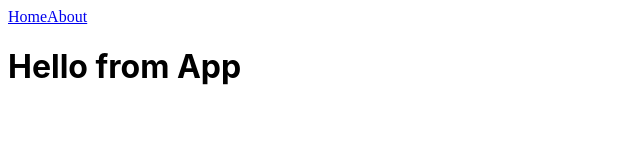
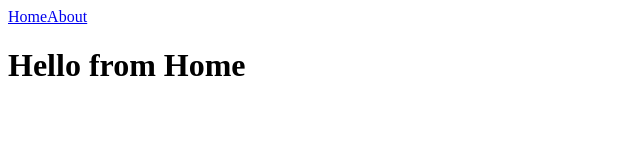
Before and after one commit to kmakai/Odin-Shopping-Cart, a React (Create React App) app: page / in a window 1280 px wide. Shown: the top 160 px of the page, without its empty margins (0-640 px from the left). Built offline with nearby package versions, Linux system fonts and the light colour scheme.

Commit message:
1 file modified, 1 added, 1 deleted

```diff
--- a/src/App.js
+++ /dev/null
@@ -1,10 +0,0 @@
-import React from 'react';
-import './style.css';
-
-export default function App() {
-  return (
-    <div>
-      <h1>Hello from App</h1>
-    </div>
-  );
-}
--- a/src/RouteSwitch.js
+++ b/src/RouteSwitch.js
@@ -1,6 +1,6 @@
 import { BrowserRouter, Routes, Route } from 'react-router-dom';
 import React from 'react';
-import App from './App.js';
+import Home from './components/Home';
 import About from './components/About';
 import Header from "./components/Header";
 
@@ -9,7 +9,7 @@ const RouteSwitch = () => {
     <BrowserRouter>
       <Header />
       <Routes>
-        <Route path="/" element={<App />} />
+        <Route path="/" element={<Home />} />
         <Route path="/Profile" element={<About />} />
       </Routes>
     </BrowserRouter>
--- /dev/null
+++ b/src/components/Home.js
@@ -0,0 +1,10 @@
+import React from 'react';
+// import './style.css';
+
+export default function Home() {
+  return (
+    <div>
+      <h1>Hello from Home</h1>
+    </div>
+  );
+}
```
